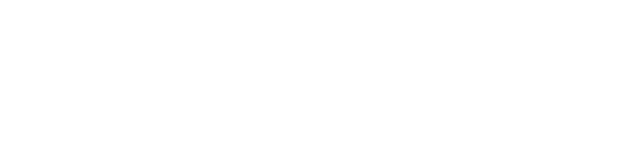
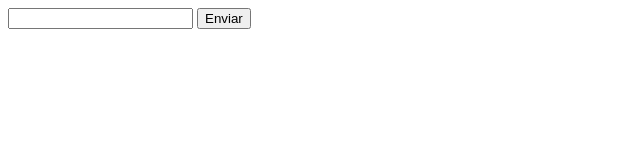
Before and after one commit to rick571z/repo1_remoto, a plain HTML site: page index.html in a window 1280 px wide. Shown: the whole page, without its empty margins (0-640 px from the left). Drawn offline with Linux system fonts and the light colour scheme.

Commit message:
se agrego el input type en index.html

```diff
--- a/index.html
+++ b/index.html
@@ -9,10 +9,18 @@
 
 <body>
 
-    <!--action: es el nombre del formulario-->
-    <form action="miformulario" id="miformulaio" method="get">
+    <section>
 
-    </form>
+        <!--action: es el nombre del formulario-->
+        <form action="miformulario" id="miformulaio" method="get">
+
+            <input type="text" name="texto" id="texto">
+            <input type="submit" value="Enviar">
+
+        </form>
+
+    </section>
+
 
 
 </body>
```
